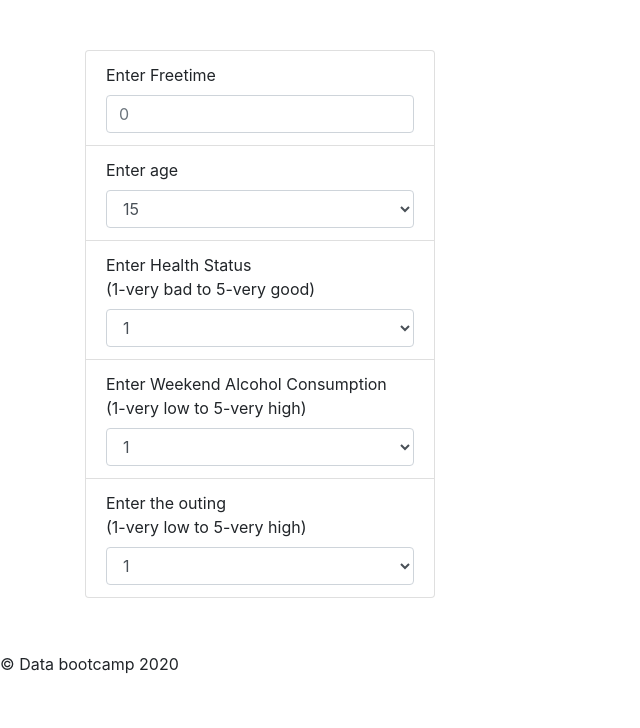
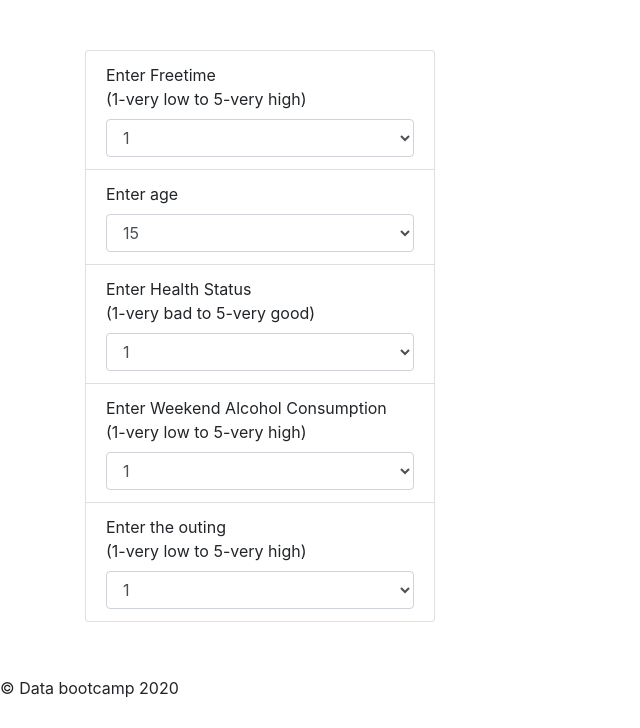
Before and after one commit to prasannarangam21/Project-3, a Python web app: template templates/predict.html in a window 1280 px wide. Shown: the part 72-800 px from the top of the page, without its empty margins (0-640 px from the left). Run offline with Jinja, Linux system fonts and the light colour scheme; the template is opened without the code that fills it, so the values that code supplies are empty; some libraries are stand-ins or nearby versions.

Commit message:
changed the label id

```diff
--- a/templates/predict.html
+++ b/templates/predict.html
@@ -50,8 +50,15 @@
                     <ul class="list-group" id="filters">
 
                       <li class="filter list-group-item">
-                        <label for="absences">Enter Freetime</label>
-                        <input class="form-control" id="freetime" type="number" placeholder="0" min="0" max="93">
+                        <label for="freetime">Enter Freetime<br> (1-very low to 5-very high)</label>
+                        <!-- <input class="form-control" id="freetime" type="number" placeholder="0" min="0" max="93"> -->
+                        <select class="form-control" id="freetime">
+                          <option>1</option>
+                          <option>2</option>
+                          <option>3</option>
+                          <option>4</option>
+                          <option>5</option>
+                        </select>
                       </li>
                       <li class="filter list-group-item">
                         <label for="age">Enter age</label>
```
